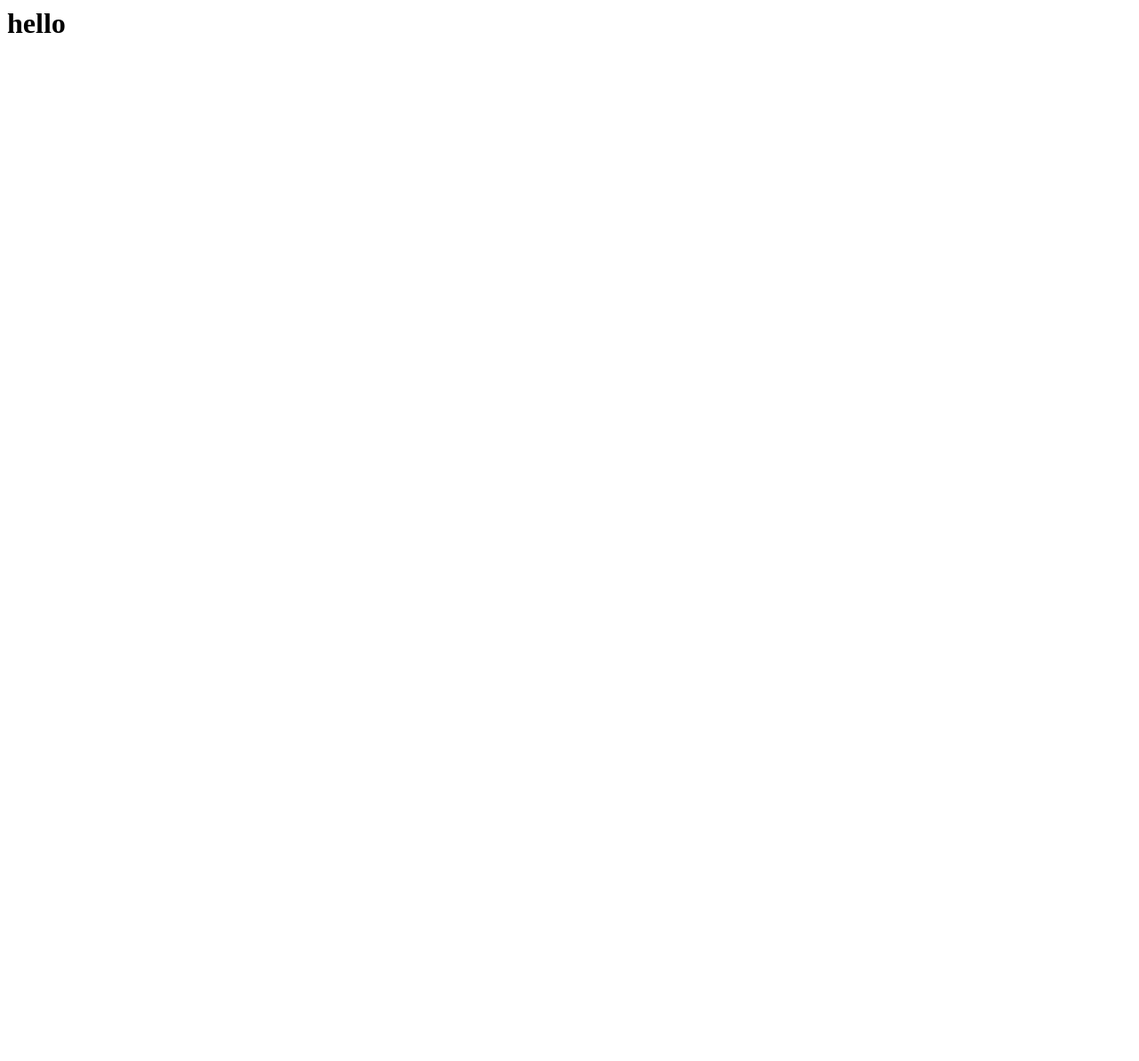
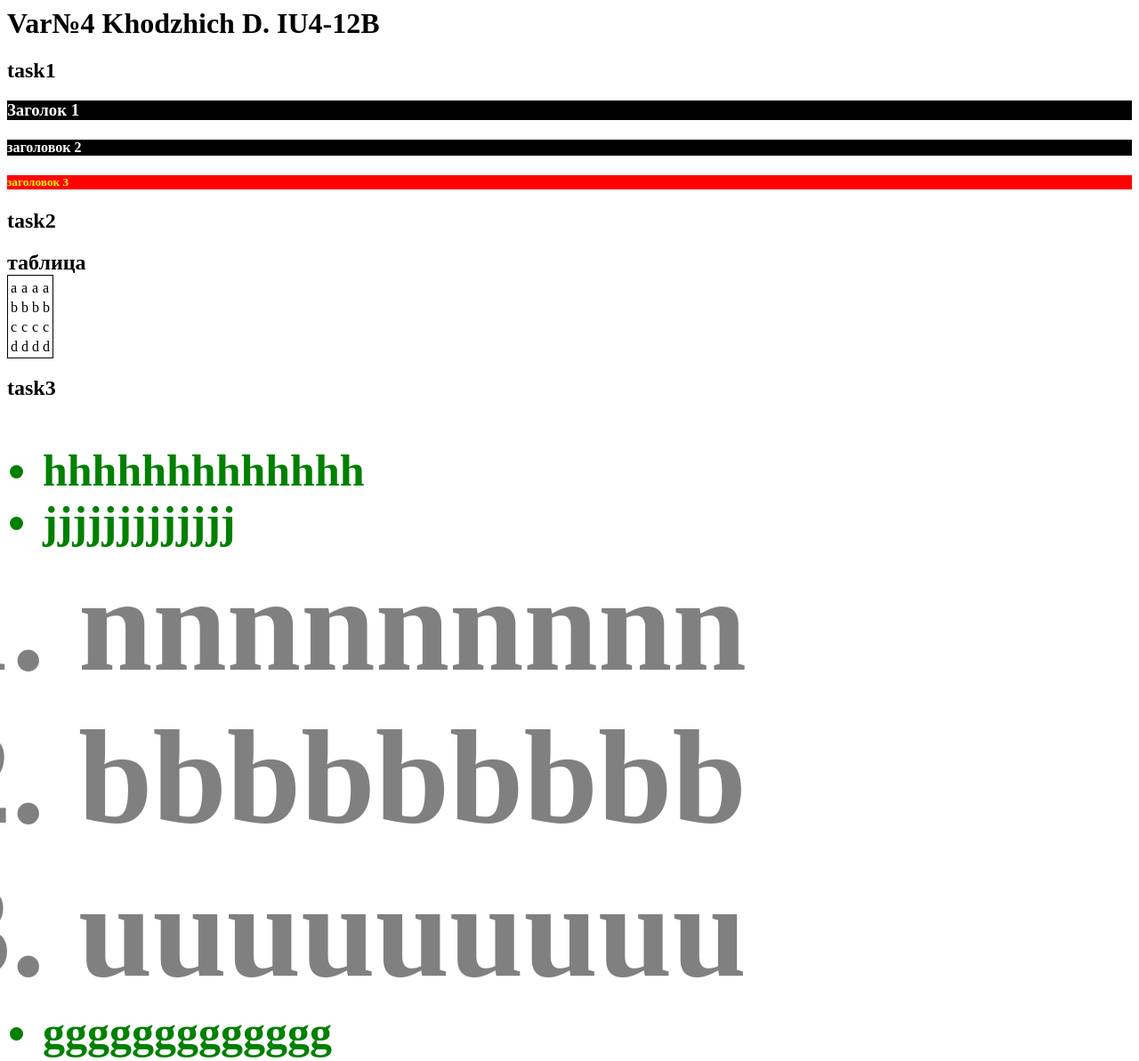
Before and after one commit to Hodos4/hodos4.github.io, a plain HTML site: page index.html in a window 1280 px wide. Shown: the whole page at 89% size. Before the commit the page ends 800 px from the top, so only its background shows below. Drawn offline with Linux system fonts and the light colour scheme.

Commit message:
Update index.html

```diff
--- a/index.html
+++ b/index.html
@@ -1 +1,76 @@
-<h1>hello</h1>
+<html>
+ <head>
+ <meta charset="utf-8">
+  <style>
+    .AA {color:white;
+	    background-color:black}
+	.BB {color:white;
+	    background-color:black}
+	.CC {color:yellow;
+	    background-color:red}
+	.table {border:1px solid black}
+	.t:hover {color:white;
+	    background-color:black}
+	.tt:hover {color:yellow;
+	    background-color:red}
+	.ttt:hover {color:red;
+	    background-color:yellow}
+	.tttt:hover {color:blue;
+	    background-color:aqua}
+    .ul {color: green;
+	     font-size: 50px}
+    .ol {color: grey;
+         font-size: 150px}
+  </style>
+ </head>
+ <body>
+    <h1>Var№4 Khodzhich D. IU4-12B</h1>
+	<div>
+	  <h2>task1<h2>
+	  <h3 class="AA"> Заголок 1   <h3>
+	  <h4 class="BB"> заголовок 2 <h4>
+	  <h5 class="CC"> заголовок 3 <h5>
+	</div>
+	<div>
+	  <h2>task2<h2>
+	  <table class="table">
+	  <tr> таблица </tr>
+	   <tr class="t">
+	    <td> a</td>
+		<td> a </td>
+		<td> a</td>
+		<td> a</td>
+	   </tr>
+	   <tr class="tt">
+	    <td> b</td>
+		<td> b</td>
+		<td> b</td>
+		<td> b</td>
+	   </tr>
+	   <tr class="ttt">
+	    <td> c</td>
+		<td> c</td>
+		<td> c</td>
+		<td> c</td>
+	   </tr>
+	  <tr class="tttt">
+	    <td> d</td>
+		<td> d</td>
+		<td> d</td>
+		<td> d</td>
+	   </tr>
+	  </table>
+	</div>
+	<div>
+	  <h2>task3<h2>
+	   <ul class="ul">
+	     <li>hhhhhhhhhhhhh</li>
+		 <li>jjjjjjjjjjjjj</li>
+		 <ol class="ol"><li>nnnnnnnnn</li>
+			  <li>bbbbbbbbb</li>
+       <li>uuuuuuuuu</li></ol>
+		 <li>ggggggggggggg</li>
+	   </ul>
+	</div>
+ </body>
+</html>
```
